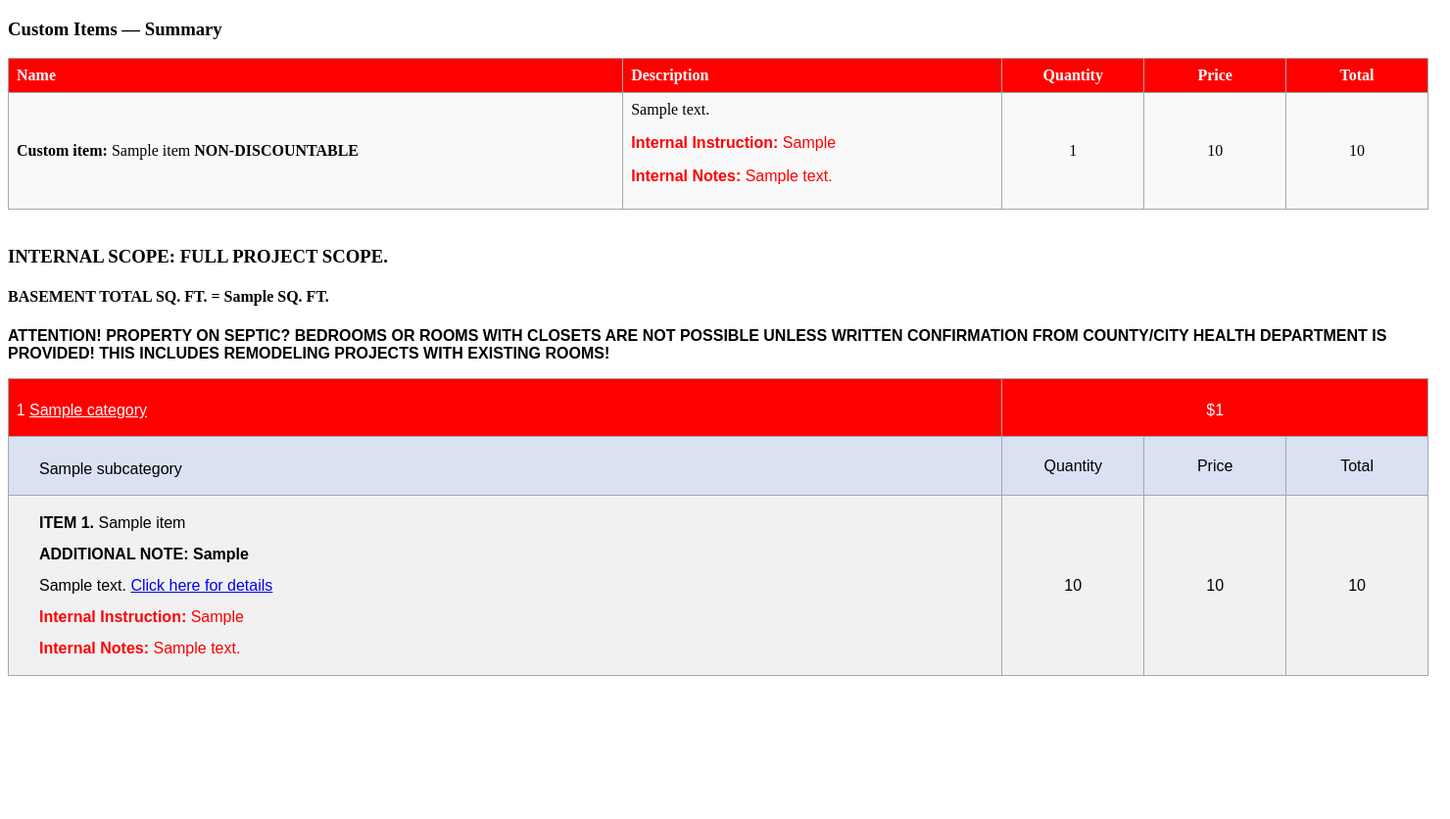
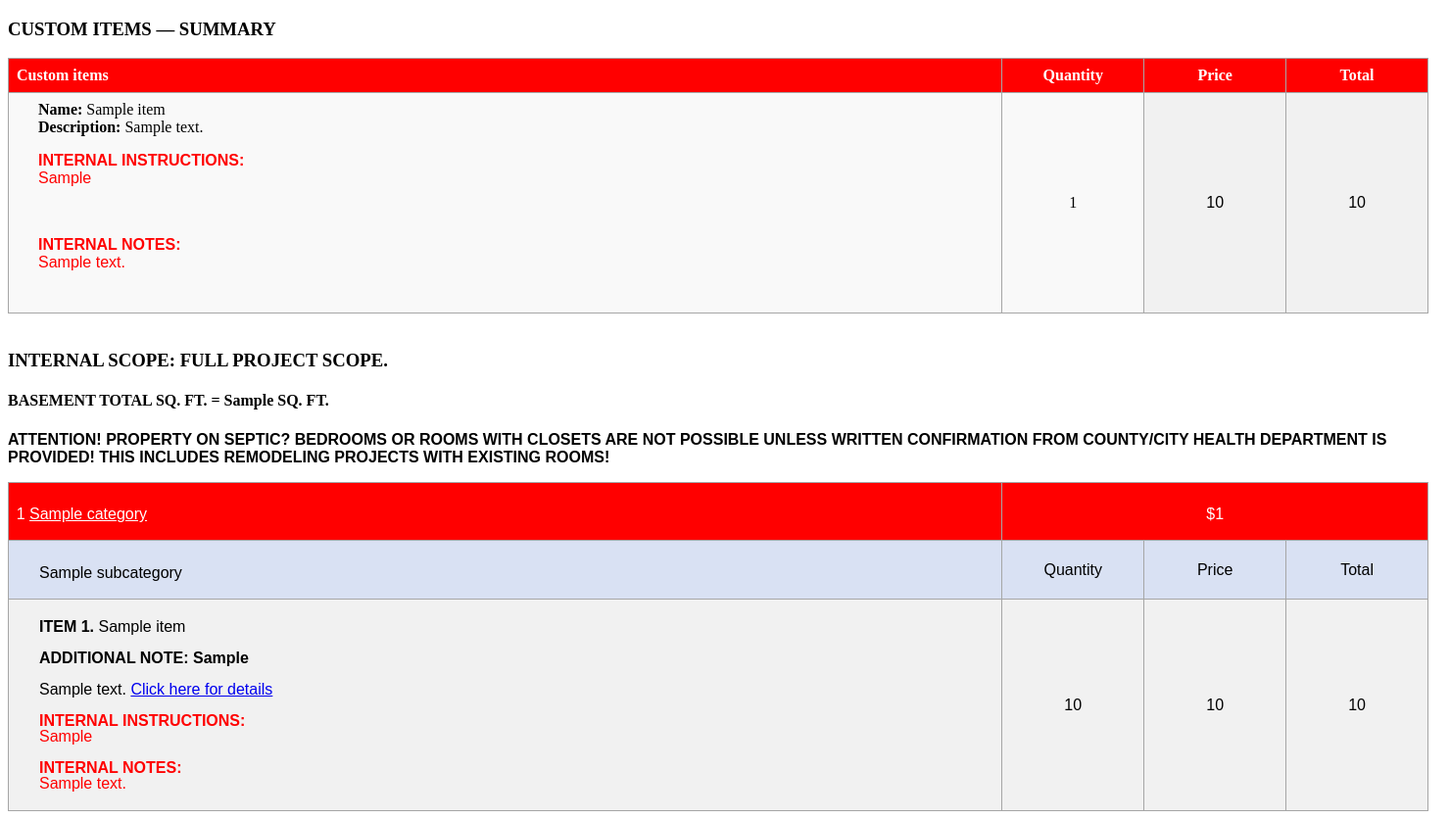
Before and after one commit to t3ddev/pdfer, a Flask app: template app/templates/internalScope.html in a window 1480 px wide. Shown: the whole page at 98% size. Before the commit the page ends 690 px from the top, so only its background shows below. Run offline with Flask 3, Linux system fonts and the light colour scheme; the template is opened without the code that fills it: most values are stand-ins (such as "Sample title", 1, 10 or a date in 2020).

Commit message:
added styles

```diff
--- a/app/templates/internalScope.html
+++ b/app/templates/internalScope.html
@@ -22,12 +22,11 @@
 <body>
 
 {% if custom_items and custom_items|length > 0 %}
-<h3>Custom Items — Summary</h3>
+<h3>CUSTOM ITEMS — SUMMARY</h3>
 <table class="table" cellspacing="0">
     <thead>
     <tr class="greyBorder" bgcolor="#FF0000">
-        <th class="greyBorder" style="padding:6pt;color:#ffffff;text-align:left;">Name</th>
-        <th class="greyBorder" style="padding:6pt;color:#ffffff;text-align:left;">Description</th>
+        <th class="greyBorder" style="padding:6pt;color:#ffffff;text-align:left;">Custom items</th>
         <th class="greyBorder" style="padding:6pt;color:#ffffff;text-align:center;width:10%;">Quantity</th>
         <th class="greyBorder" style="padding:6pt;color:#ffffff;text-align:center;width:10%;">Price</th>
         <th class="greyBorder" style="padding:6pt;color:#ffffff;text-align:center;width:10%;">Total</th>
@@ -36,21 +35,37 @@
     <tbody>
     {% for item in custom_items %}
     <tr bgcolor="#F9F9F9">
-        <td class="greyBorder" style="padding:6pt;">
-            <b>Custom item:</b> {{ item.name }} <b>NON-DISCOUNTABLE</b>
-        </td>
-        <td class="greyBorder" style="padding:6pt;">
-            {{ item.longDescription }}
+        <td class="greyBorder" style="padding:6pt; padding-left: 30px">
+            <strong>Name:</strong> {{ item.name }}<br/>
+            <strong>Description:</strong> {{ item.longDescription }}<br/>
             {% if item.internalInstructions %}
-            <p class="red"><b>Internal Instruction:</b> {{ item.internalInstructions }}</p>
+            <p class="red"><b>INTERNAL INSTRUCTIONS:</b><br/> {{ item.internalInstructions }}</p><br/>
             {% endif %}
             {% if item.internalNotes %}
-            <p class="red"><b>Internal Notes:</b> {{ item.internalNotes }}</p>
+            <p class="red"><b>INTERNAL NOTES:</b><br/> {{ item.internalNotes }}</p><br/>
             {% endif %}
         </td>
         <td class="greyBorder" style="padding:6pt;text-align:center;">1</td>
-        <td class="greyBorder" style="padding:6pt;text-align:center;">{{ item.price }}</td>
-        <td class="greyBorder" style="padding:6pt;text-align:center;">{{ item.total }}</td>
+        <!-- Price -->
+        <td class="greyBorder" bgcolor="#F1F1F1" style="width:10%;">
+            <p class="flexBox textCenter">
+                {{ item.price }}
+                {% if item.priceHidden %}
+                <span style="color:red; font-size:10pt;">(hidden from customer)</span>
+                {% endif %}
+            </p>
+        </td>
+
+        <!-- Total -->
+        <td class="greyBorder" bgcolor="#F1F1F1" style="width:10%;">
+            <p class="flexBox textCenter">
+                {{ item.total }}
+                {% if item.priceHidden %}
+                <span style="color:red; font-size:10pt;">(hidden from customer)</span>
+                {% endif %}
+            </p>
+        </td>
+
     </tr>
     {% endfor %}
     </tbody>
@@ -109,10 +124,10 @@
 
                 <!-- ALWAYS show Internal* lines for any item type -->
                 {% if item.internalInstructions %}
-                <p class="red"><b>Internal Instruction:</b> {{ item.internalInstructions }}</p>
+                <p class="red"><b>INTERNAL INSTRUCTIONS:</b><br/>{{ item.internalInstructions }}</p>
                 {% endif %}
                 {% if item.internalNotes %}
-                <p class="red"><b>Internal Notes:</b> {{ item.internalNotes }}</p>
+                <p class="red"><b>INTERNAL NOTES:</b><br/> {{ item.internalNotes }}</p>
                 {% endif %}
             </div>
         </td>
```
